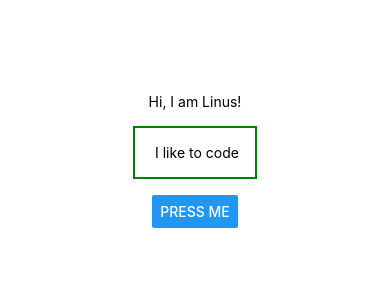
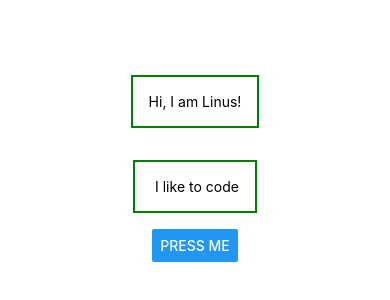
Before and after one commit to EM-T-Shells/udemy-react-native, a React Native app in the folder my-udemy-app/: screen / in a window 390 px wide. Shown: the part 262-562 px from the top of the page. Built offline with nearby package versions, Linux system fonts and the light colour scheme.

Commit message:
added styles in style object and replaced inline

```diff
--- a/my-udemy-app/App.js
+++ b/my-udemy-app/App.js
@@ -4,10 +4,10 @@ import { StyleSheet, Text, View, Button } from 'react-native';
 export default function App() {
   return (
     <View style={styles.container}>
-      <View>
+      <View style={styles.dummyText}>
         <Text>Hi, I am Linus!</Text>
       </View>
-      <Text style={{margin: 16, borderWidth:2, borderColor:'green', padding: 16}}> I like to code</Text>
+      <Text style={styles.dummyText}> I like to code</Text>
       <StatusBar style="auto" />
       <Button title="Press me" onPress={() => alert('Button pressed')} />
     </View>
@@ -21,4 +21,10 @@ const styles = StyleSheet.create({
     alignItems: 'center',
     justifyContent: 'center',
   },
+  dummyText: {
+    margin: 16,
+    borderWidth: 2,
+    borderColor: 'green',
+    padding: 16
+  }
 });
```
